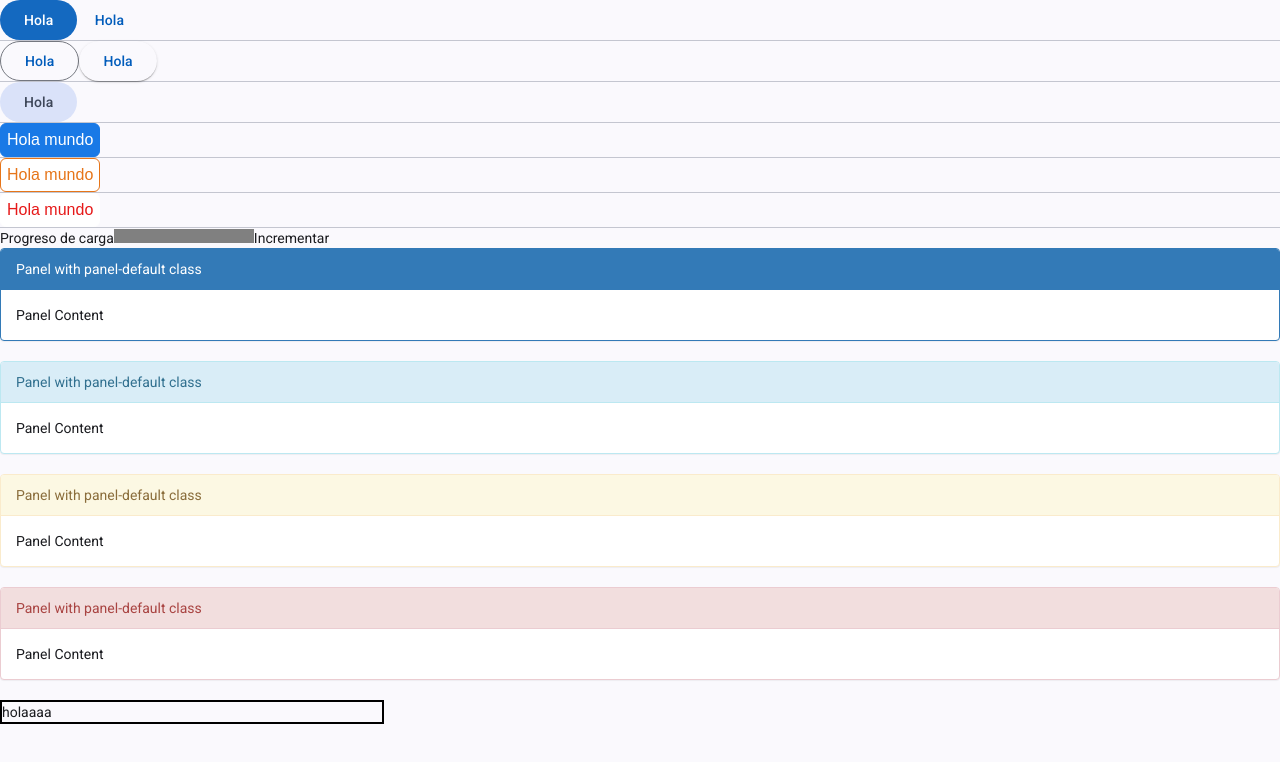
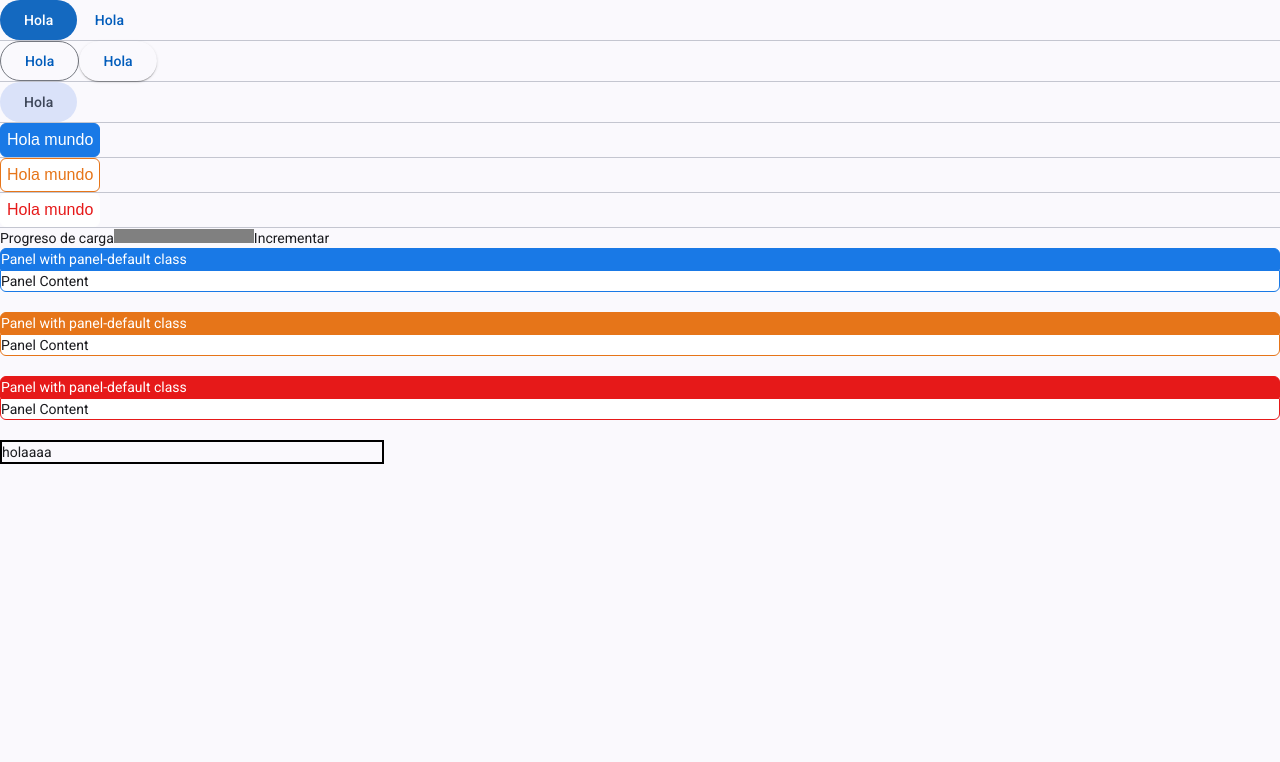
Before and after one commit to isma-MR/2-DAW-DIW, an Angular app: page / in a window 1280 px wide. Shown: the top 762 px of the page. Built offline with nearby package versions, Linux system fonts and the light colour scheme.

Commit message:
Refactor panel with CSS sys variables

```diff
--- a/src/minecraft/components/pages/minecraft-main/minecraft-main.html
+++ b/src/minecraft/components/pages/minecraft-main/minecraft-main.html
@@ -24,10 +24,9 @@
 
     <progreso  [title]="titleProgreso" [value]="porcentaje" />
     <button (click)="handleOnClick()">Incrementar</button>
-    <panel [importancia]="'primary'"></panel>
-    <panel [importancia]="'info'"></panel>
-    <panel [importancia]="'warning'"></panel>
-    <panel [importancia]="'danger'"></panel>
+    <panel [funcion]="'principal'"></panel>
+    <panel [funcion]="'alternativa'"></panel>
+    <panel [funcion]="'peligrosa'"></panel>
 
   <p class="borde w-sm">holaaaa</p>
 </main>
--- a/src/minecraft/components/ui/panel/panel.html
+++ b/src/minecraft/components/ui/panel/panel.html
@@ -1,4 +1,4 @@
-    <div class="panel"[ngClass]="['panel-'+importancia]">
+    <div class="panel" [ngClass]="['panel--'+funcion]">
       <div class="panel-heading">Panel with panel-default class</div>
       <div class="panel-body">Panel Content</div>
     </div>
--- a/src/minecraft/components/ui/panel/panel.scss
+++ b/src/minecraft/components/ui/panel/panel.scss
@@ -1,86 +1,32 @@
 /* Panel base */
-.panel {
-margin-bottom: 20px;
-background-color: #fff;
-border: 1px solid transparent;
-border-radius: 4px;
--webkit-box-shadow: 0 1px 1px rgba(0,0,0,.05);
-box-shadow: 0 1px 1px rgba(0,0,0,.05);
+.panel{
+    --panel-color:var(--mlt-sys-color-principal-5);
 }
 
-/* Encabezado */
-.panel-heading {
-padding: 10px 15px;
-border-bottom: 1px solid transparent;
-border-top-left-radius: 3px;
-border-top-right-radius: 3px;
+.panel .panel-heading{
+    border-radius: var(--mlt-sys-border-radius-4) var(--mlt-sys-border-radius-4) 0 0;
+    border-width: var(--mlt-sys-width-1);
+    border-style: solid;
+    background-color:var(--panel-color);
+    color:var(--mlt-sys-color-blanco-9);
+    border-color:var(--panel-color);
+}
+.panel .panel-body{
+    margin-bottom: var(--mlt-sys-margin-5);
+    border-radius: 0 0 var(--mlt-sys-border-radius-4) var(--mlt-sys-border-radius-4);
+    border-width: var(--mlt-sys-width-1);
+    border-style: solid;
+    background-color:var(--mlt-sys-color-blanco-9);
+    color:var(--mlt-sys-color-negro-9);
+    border-color:var(--panel-color);
 }
 
-/* Cuerpo */
-.panel-body {
-padding: 15px;
+.panel--principal{
+    --panel-color:var(--mlt-sys-color-principal-5);
 }
-
-/* Footer */
-.panel-footer {
-padding: 10px 15px;
-background-color: #f5f5f5;
-border-top: 1px solid #ddd;
-border-bottom-right-radius: 3px;
-border-bottom-left-radius: 3px;
+.panel--alternativa{
+    --panel-color:var(--mlt-sys-color-alternativo-5);
 }
-
-/* Variantes de color */
-.panel-default {
-border-color: #ddd;
+.panel--peligrosa{
+    --panel-color:var(--mlt-sys-color-rojo-5)
 }
-.panel-default > .panel-heading {
-color: #333;
-background-color: #f5f5f5;
-border-color: #ddd;
-}
-
-.panel-primary {
-border-color: #337ab7;
-}
-.panel-primary > .panel-heading {
-color: #fff;
-background-color: #337ab7;
-border-color: #337ab7;
-}
-
-.panel-success {
-border-color: #d6e9c6;
-}
-.panel-success > .panel-heading {
-color: #3c763d;
-background-color: #dff0d8;
-border-color: #d6e9c6;
-}
-
-.panel-info {
-border-color: #bce8f1;
-}
-.panel-info > .panel-heading {
-color: #31708f;
-background-color: #d9edf7;
-border-color: #bce8f1;
-}
-
-.panel-warning {
-border-color: #faebcc;
-}
-.panel-warning > .panel-heading {
-color: #8a6d3b;
-background-color: #fcf8e3;
-border-color: #faebcc;
-}
-
-.panel-danger {
-border-color: #ebccd1;
-}
-.panel-danger > .panel-heading {
-color: #a94442;
-background-color: #f2dede;
-border-color: #ebccd1;
-}
--- a/src/minecraft/components/ui/panel/panel.ts
+++ b/src/minecraft/components/ui/panel/panel.ts
@@ -8,5 +8,5 @@ import { CommonModule } from '@angular/common';
   styleUrl: './panel.scss'
 })
 export class Panel  {
-    @Input() importancia: "primary" | "info" | "warning" | "danger" = "warning";
+    @Input() funcion: "principal" | "alternativa" | "peligrosa" = "principal";
 }
```
